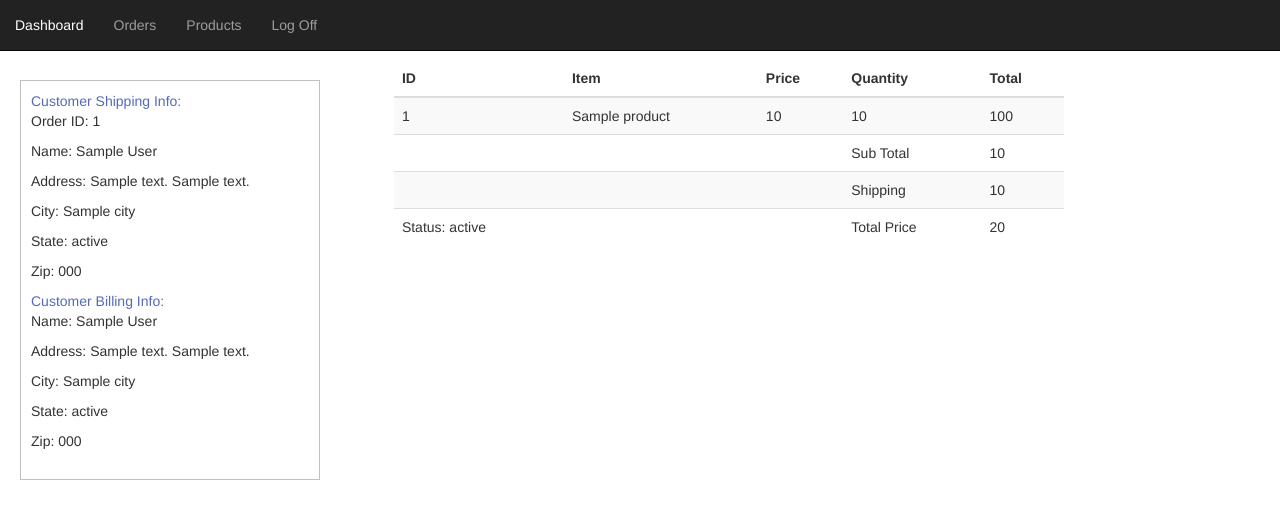
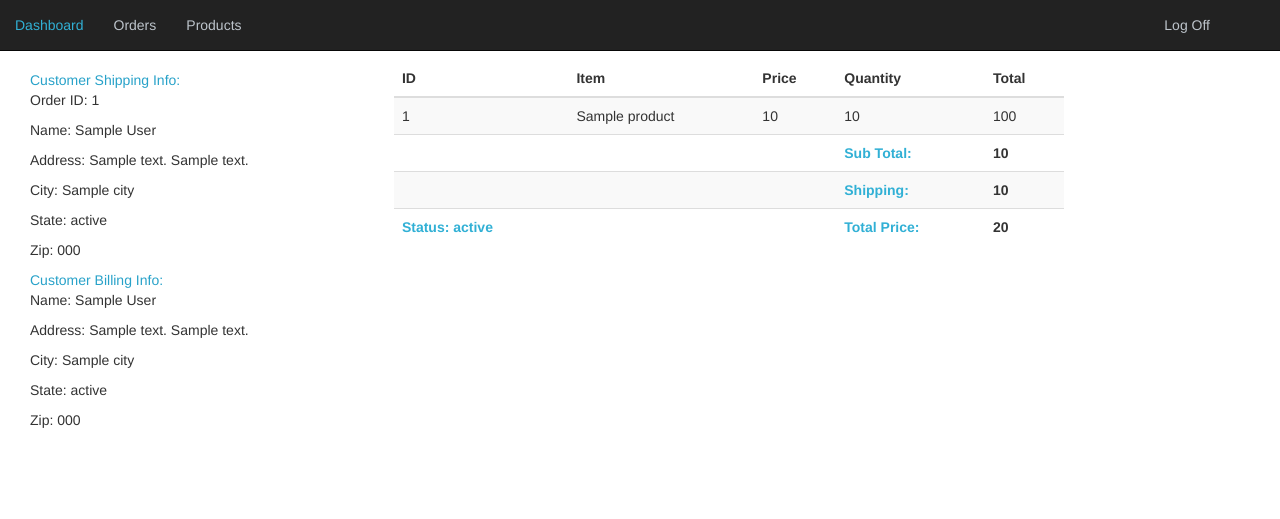
Before and after one commit to bryly27/codingsports, a PHP site: template eCommerce/application/views/admin_order_detail.php in a window 1280 px wide. Shown: the top 519 px of the page. Run offline with PHP 8.4, Linux system fonts and the light colour scheme; the template is opened without the code that fills it: most values are stand-ins (such as "Sample title", 1, 10 or a date in 2020); some libraries are stand-ins or nearby versions.

Commit message:
changes - cosmetic

```diff
--- a/eCommerce/application/views/admin_order_detail.php
+++ b/eCommerce/application/views/admin_order_detail.php
@@ -19,7 +19,9 @@
             <li><a href="/admin/show_orders">Dashboard</a></li>
             <li><a href="/admin/show_orders">Orders</a></li>
             <li><a href="/admin_prod/index">Products</a></li>
-            <li class='logoff'><a href="/admin">Log Off</a></li>
+            </ul>
+            <ul class="nav navbar-nav navbar-right">
+            <li id='logoff'><a href="/admin/logOff">Log Off</a></li>
             </ul>
         </div>
     </nav>
@@ -68,7 +70,7 @@
                         <td></td>
                         <td></td>
                         <td></td>
-                        <td>Sub Total</td>
+                        <td class='order_totals'>Sub Total:</td>
                         <td><?= $products[0]['order_total'] ?></td>
                     </tr>
 
@@ -76,15 +78,15 @@
                         <td></td>
                         <td></td>
                         <td></td>
-                        <td>Shipping</td>
+                        <td class='order_totals'>Shipping:</td>
                         <td><?= $products[0]['shipping_price'] ?></td>
                     </tr>
 
                     <tr class='table_totals'>
-                        <td>Status: <?= $products[0]['order_status'] ?></td>
+                        <td class='order_status'>Status: <?= $products[0]['order_status'] ?></td>
                         <td></td>
                         <td></td>
-                        <td>Total Price</td>
+                        <td class='order_totals'>Total Price:</td>
                         <td><?= $products[0]['order_total'] + $products[0]['shipping_price'] ?></td>
                     </tr>
             </tbody>
--- a/eCommerce/application/views/order_detail.php
+++ b/eCommerce/application/views/order_detail.php
@@ -19,7 +19,9 @@
             <li><a href="#">Dashboard</a></li>
             <li><a href="#">Orders</a></li>
             <li><a href="#">Products</a></li>
-            <li class='logoff'><a href="#">Log Off</a></li>
+            </ul>
+            <ul class="nav navbar-nav navbar-right">
+            <li id='logoff'><a href="/admin/logOff">Log Off</a></li>
             </ul>
         </div>
     </nav>
--- a/eCommerce/application/views/orders.php
+++ b/eCommerce/application/views/orders.php
@@ -23,7 +23,7 @@
 <script src="https://maxcdn.bootstrapcdn.com/bootstrap/3.3.0/js/bootstrap.min.js"></script>
 </head>
 <body>
-    <nav class="navbar navbar-inverse navbar-fixed-top">
+    <nav class="navbar navbar-inverse active background navbar-fixed-top">
         <div id="navbar">
             <ul class="nav navbar-nav navbar-left">
             <li><a href="/admin/show_orders">Dashboard</a></li>
@@ -48,7 +48,7 @@
         </form>
 
     </div>
-    <div id='select_search' class="btn-group">
+    <div id='select_search' class="btn-group  pull-right">
         <button type="button" class="btn btn-default dropdown-toggle" data-toggle="dropdown" aria-expanded="false">
             Order Status <span class="caret"></span>
         </button>
--- a/eCommerce/assets/stylesheets/order_detail.css
+++ b/eCommerce/assets/stylesheets/order_detail.css
@@ -1,19 +1,19 @@
 #customer_info{
-    border: 1px solid silver;
+    /*border: 1px solid silver;*/
     width: 300px;
     height: 400px;
-    margin: 80px 20px;
+    margin: 60px 20px;
     padding: 10px 10px;
 }
 
 #shipping_info:before{
     content: 'Customer Shipping Info:';
-    color: #546abb;
+    color: #28a2c9;
 }
 
 #billing_info:before{
     content: 'Customer Billing Info:';
-    color: #546abb;
+    color: #28a2c9;
 }
 
 #table{
@@ -30,3 +30,34 @@
     color: #546abb !important;
     border-color: #e5e5e5 #eee #eee;
 }
+
+
+#logoff{
+    padding-right: 70px;
+}
+
+#navbar ul > li > a:hover{
+    color: #31B0D5;
+}
+
+#navbar ul > #logoff > a:hover{
+    color: red;
+}
+
+#navbar ul > li > a{
+    color: #bdc4cb;
+}
+
+.table_totals .order_totals{
+    color: #31B0D5;
+    font-weight: bold;
+}
+
+.table_totals td:last-child{
+    font-weight: bold;
+}
+
+.table_totals .order_status{
+    color: #31B0D5;
+    font-weight: bold;
+}
```
Also changed, not shown: eCommerce/assets/stylesheets/orders.css (+26 -5 lines), eCommerce/assets/stylesheets/products.css (+12 -0 lines).
